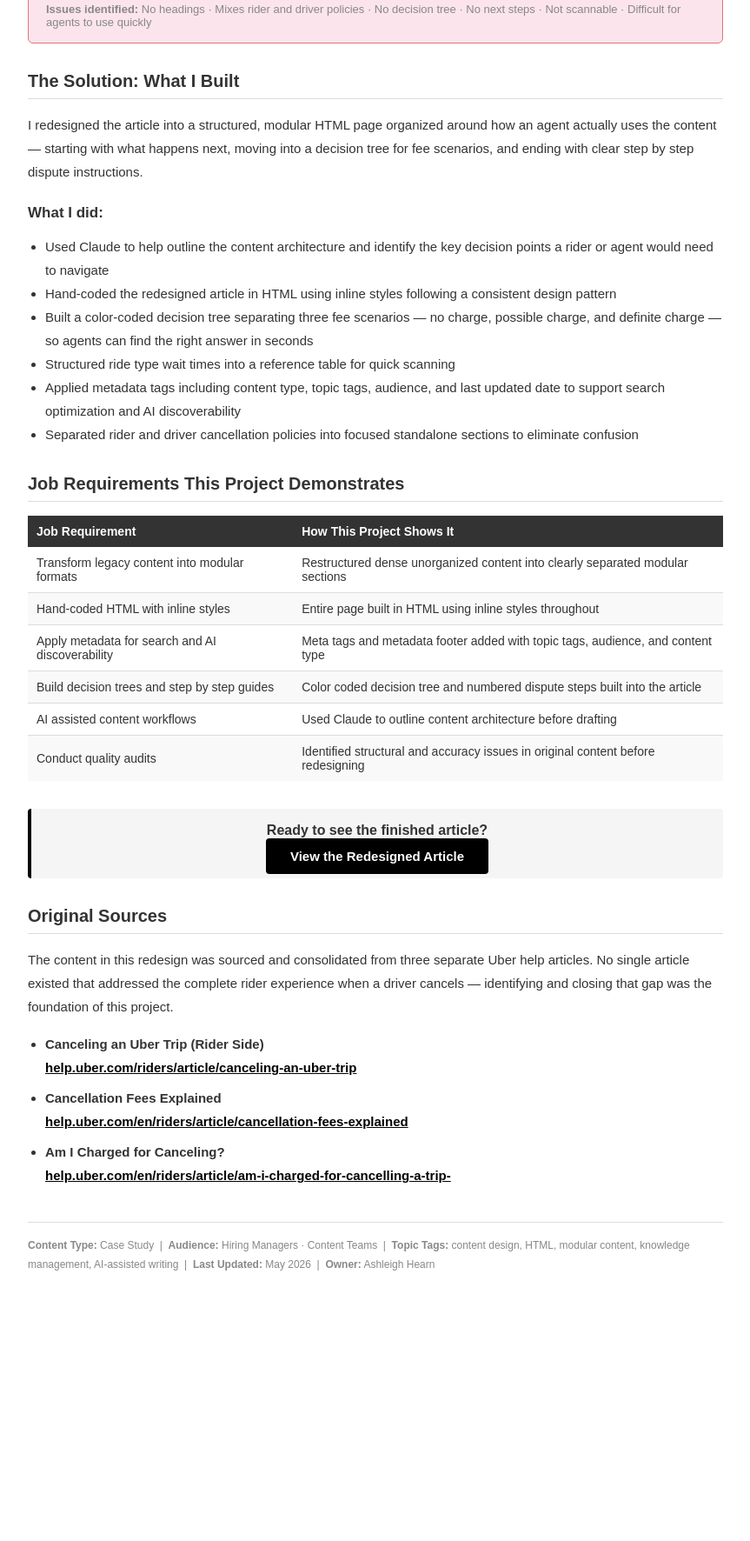
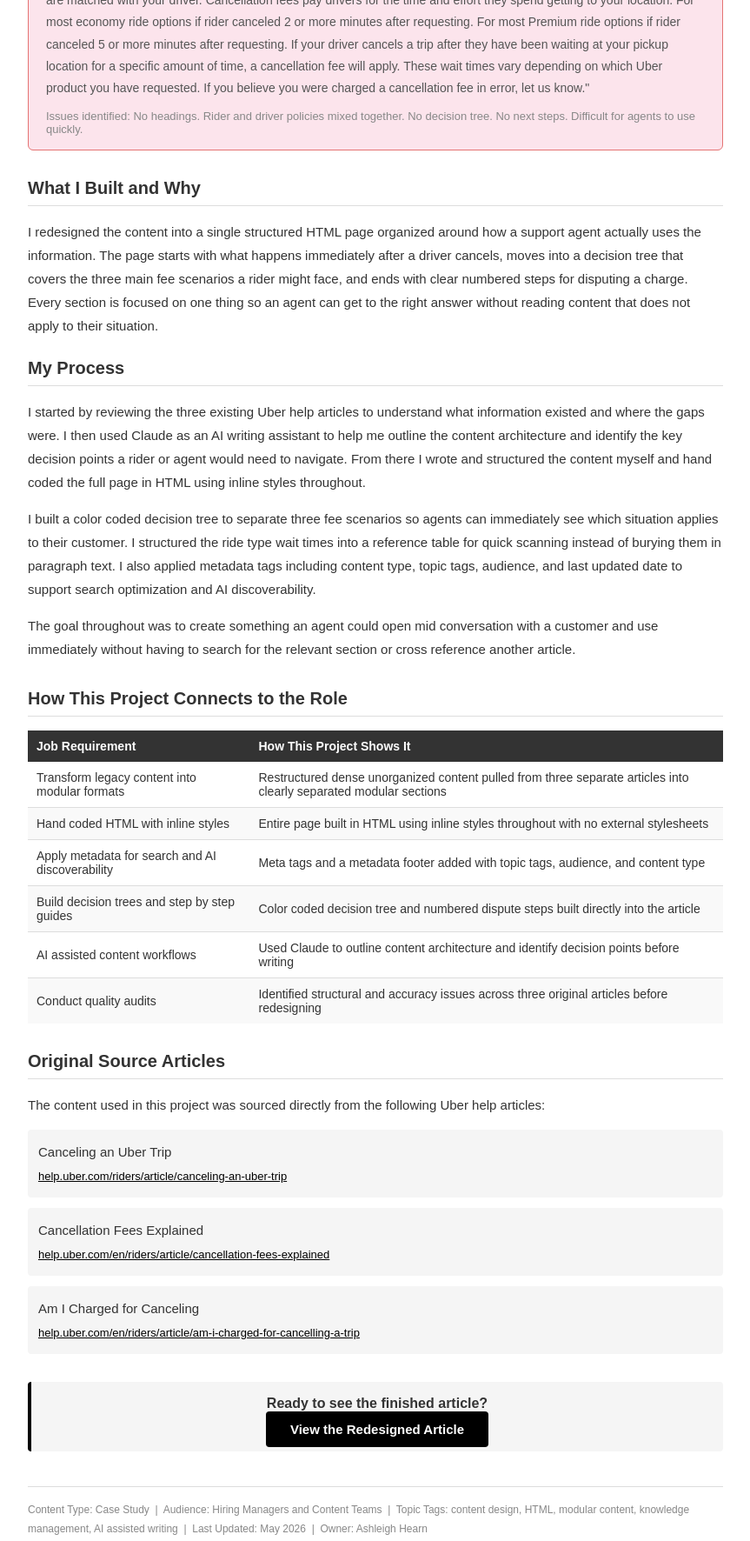
Before and after one commit to ashleightech/uber-content-project, a plain HTML site: page casestudy.html in a window 1280 px wide. Shown: the part 679-2451 px from the top of the page at 87% size, without its empty margins (208-1071 px from the left). Before the commit the page ends 2184 px from the top, so only its background shows below. Drawn offline with Linux system fonts and the light colour scheme.

Commit message:
Revise case study content for clarity and structure
Updated content for clarity and structure, separating rider and driver cancellation policies. Enhanced the organization of the case study for better readability.

```diff
--- a/casestudy.html
+++ b/casestudy.html
@@ -17,46 +17,45 @@
   <div style="border-bottom: 3px solid #000000; padding-bottom: 16px; margin-bottom: 32px;">
     <p style="font-size: 13px; color: #666; margin: 0 0 8px 0;">Portfolio · Ashleigh Hearn · Content Design</p>
     <h1 style="font-size: 28px; font-weight: bold; margin: 0 0 8px 0;">Case Study: Uber Driver Cancellation Content Redesign</h1>
-    <p style="font-size: 15px; color: #555; margin: 0;">A before and after content transformation project demonstrating modular design, HTML authoring, and AI-assisted workflows</p>
+    <p style="font-size: 15px; color: #555; margin: 0;">A before and after content transformation project demonstrating modular design, HTML authoring, and AI assisted workflows</p>
   </div>
 
   <!-- PROJECT SUMMARY -->
   <div style="background-color: #f5f5f5; border-left: 4px solid #000000; padding: 16px 20px; margin-bottom: 32px; border-radius: 4px;">
     <p style="font-size: 15px; margin: 0; line-height: 1.6;">
-      <strong>Project goal:</strong> Identify a gap in Uber's existing rider support content, redesign it into a modular agent-ready format, and hand-code it in HTML following content architecture and design system standards.
+      Project goal: Identify a gap in Uber's existing rider support content, redesign it into a modular agent ready format, and hand code it in HTML following content architecture and design system standards.
     </p>
   </div>
 
   <!-- THE PROBLEM -->
-  <h2 style="font-size: 20px; font-weight: bold; border-bottom: 1px solid #ddd; padding-bottom: 8px; margin-bottom: 16px;">The Problem: What the Original Content Looked Like</h2>
+  <h2 style="font-size: 20px; font-weight: bold; border-bottom: 1px solid #ddd; padding-bottom: 8px; margin-bottom: 16px;">The Problem</h2>
 
-  <p style="font-size: 15px; line-height: 1.8; margin-bottom: 16px;">Uber's existing cancellation content mixed rider and driver cancellation policies together in a single dense block of text with no clear structure or visual hierarchy. An agent trying to help a rider who was charged after a driver canceled would have to read through the entire article to find the relevant policy — slowing down resolution time and increasing the chance of error.</p>
+  <p style="font-size: 15px; line-height: 1.8; margin-bottom: 16px;">When I researched how Uber currently handles support content around driver cancellations, I found that the information was spread across three separate help articles. There was no single resource that walked a rider or support agent through the full picture in one place. Each article covered a piece of the topic but none of them connected the dots in a way that made the resolution process clear and fast.</p>
+
+  <p style="font-size: 15px; line-height: 1.8; margin-bottom: 16px;">On top of that the existing content mixed rider cancellation policies and driver cancellation policies together in the same paragraphs with no visual separation or structure. A support agent trying to help a rider who was charged after their driver canceled would have to read through the entire article to find the relevant policy. That slows down resolution time and increases the chance of giving the wrong information.</p>
 
   <!-- BEFORE BOX -->
   <div style="background-color: #fce4ec; border: 1px solid #e57373; border-radius: 6px; padding: 16px 20px; margin-bottom: 32px;">
-    <p style="font-weight: bold; font-size: 15px; margin: 0 0 12px 0;">🔴 Before — Original Uber Content (unstructured)</p>
-    <p style="font-size: 14px; line-height: 1.8; margin: 0; color: #555; font-style: italic;">"You can cancel your ride at any time through the Uber app, but may be charged a cancellation fee if you cancel after you're matched with your driver. Cancellation fees pay drivers for the time and effort they spend getting to your location. For most economy ride options if rider canceled 2 or more minutes after requesting. For most Premium ride options if rider canceled 5 or more minutes after requesting. If your driver cancels a trip after they've been waiting at your pickup location for a specific amount of time, a cancellation fee will apply. These wait times vary depending on which Uber product you have requested. If you believe you were charged a cancellation fee in error, let us know."</p>
-    <p style="font-size: 13px; margin: 12px 0 0 0; color: #888;"><strong>Issues identified:</strong> No headings · Mixes rider and driver policies · No decision tree · No next steps · Not scannable · Difficult for agents to use quickly</p>
+    <p style="font-size: 15px; margin: 0 0 12px 0;">Before: Example of the original Uber content</p>
+    <p style="font-size: 14px; line-height: 1.8; margin: 0; color: #555;">"You can cancel your ride at any time through the Uber app, but may be charged a cancellation fee if you cancel after you are matched with your driver. Cancellation fees pay drivers for the time and effort they spend getting to your location. For most economy ride options if rider canceled 2 or more minutes after requesting. For most Premium ride options if rider canceled 5 or more minutes after requesting. If your driver cancels a trip after they have been waiting at your pickup location for a specific amount of time, a cancellation fee will apply. These wait times vary depending on which Uber product you have requested. If you believe you were charged a cancellation fee in error, let us know."</p>
+    <p style="font-size: 13px; margin: 12px 0 0 0; color: #888;">Issues identified: No headings. Rider and driver policies mixed together. No decision tree. No next steps. Difficult for agents to use quickly.</p>
   </div>
 
   <!-- THE SOLUTION -->
-  <h2 style="font-size: 20px; font-weight: bold; border-bottom: 1px solid #ddd; padding-bottom: 8px; margin-bottom: 16px;">The Solution: What I Built</h2>
+  <h2 style="font-size: 20px; font-weight: bold; border-bottom: 1px solid #ddd; padding-bottom: 8px; margin-bottom: 16px;">What I Built and Why</h2>
 
-  <p style="font-size: 15px; line-height: 1.8; margin-bottom: 24px;">I redesigned the article into a structured, modular HTML page organized around how an agent actually uses the content — starting with what happens next, moving into a decision tree for fee scenarios, and ending with clear step by step dispute instructions.</p>
+  <p style="font-size: 15px; line-height: 1.8; margin-bottom: 24px;">I redesigned the content into a single structured HTML page organized around how a support agent actually uses the information. The page starts with what happens immediately after a driver cancels, moves into a decision tree that covers the three main fee scenarios a rider might face, and ends with clear numbered steps for disputing a charge. Every section is focused on one thing so an agent can get to the right answer without reading content that does not apply to their situation.</p>
 
-  <!-- WHAT I DID -->
-  <h3 style="font-size: 17px; font-weight: bold; margin-bottom: 12px;">What I did:</h3>
-  <ul style="font-size: 15px; line-height: 1.8; padding-left: 20px; margin-bottom: 32px;">
-    <li>Used Claude to help outline the content architecture and identify the key decision points a rider or agent would need to navigate</li>
-    <li>Hand-coded the redesigned article in HTML using inline styles following a consistent design pattern</li>
-    <li>Built a color-coded decision tree separating three fee scenarios — no charge, possible charge, and definite charge — so agents can find the right answer in seconds</li>
-    <li>Structured ride type wait times into a reference table for quick scanning</li>
-    <li>Applied metadata tags including content type, topic tags, audience, and last updated date to support search optimization and AI discoverability</li>
-    <li>Separated rider and driver cancellation policies into focused standalone sections to eliminate confusion</li>
-  </ul>
+  <h2 style="font-size: 20px; font-weight: bold; border-bottom: 1px solid #ddd; padding-bottom: 8px; margin-bottom: 16px;">My Process</h2>
+
+  <p style="font-size: 15px; line-height: 1.8; margin-bottom: 12px;">I started by reviewing the three existing Uber help articles to understand what information existed and where the gaps were. I then used Claude as an AI writing assistant to help me outline the content architecture and identify the key decision points a rider or agent would need to navigate. From there I wrote and structured the content myself and hand coded the full page in HTML using inline styles throughout.</p>
+
+  <p style="font-size: 15px; line-height: 1.8; margin-bottom: 12px;">I built a color coded decision tree to separate three fee scenarios so agents can immediately see which situation applies to their customer. I structured the ride type wait times into a reference table for quick scanning instead of burying them in paragraph text. I also applied metadata tags including content type, topic tags, audience, and last updated date to support search optimization and AI discoverability.</p>
+
+  <p style="font-size: 15px; line-height: 1.8; margin-bottom: 32px;">The goal throughout was to create something an agent could open mid conversation with a customer and use immediately without having to search for the relevant section or cross reference another article.</p>
 
   <!-- REQUIREMENTS MET -->
-  <h2 style="font-size: 20px; font-weight: bold; border-bottom: 1px solid #ddd; padding-bottom: 8px; margin-bottom: 16px;">Job Requirements This Project Demonstrates</h2>
+  <h2 style="font-size: 20px; font-weight: bold; border-bottom: 1px solid #ddd; padding-bottom: 8px; margin-bottom: 16px;">How This Project Connects to the Role</h2>
 
   <table style="width: 100%; border-collapse: collapse; font-size: 14px; margin-bottom: 32px;">
     <thead>
@@ -68,30 +67,53 @@
     <tbody>
       <tr style="background-color: #fff;">
         <td style="padding: 10px; border-bottom: 1px solid #ddd;">Transform legacy content into modular formats</td>
-        <td style="padding: 10px; border-bottom: 1px solid #ddd;">Restructured dense unorganized content into clearly separated modular sections</td>
+        <td style="padding: 10px; border-bottom: 1px solid #ddd;">Restructured dense unorganized content pulled from three separate articles into clearly separated modular sections</td>
       </tr>
       <tr style="background-color: #f9f9f9;">
-        <td style="padding: 10px; border-bottom: 1px solid #ddd;">Hand-coded HTML with inline styles</td>
-        <td style="padding: 10px; border-bottom: 1px solid #ddd;">Entire page built in HTML using inline styles throughout</td>
+        <td style="padding: 10px; border-bottom: 1px solid #ddd;">Hand coded HTML with inline styles</td>
+        <td style="padding: 10px; border-bottom: 1px solid #ddd;">Entire page built in HTML using inline styles throughout with no external stylesheets</td>
       </tr>
       <tr style="background-color: #fff;">
         <td style="padding: 10px; border-bottom: 1px solid #ddd;">Apply metadata for search and AI discoverability</td>
-        <td style="padding: 10px; border-bottom: 1px solid #ddd;">Meta tags and metadata footer added with topic tags, audience, and content type</td>
+        <td style="padding: 10px; border-bottom: 1px solid #ddd;">Meta tags and a metadata footer added with topic tags, audience, and content type</td>
       </tr>
       <tr style="background-color: #f9f9f9;">
         <td style="padding: 10px; border-bottom: 1px solid #ddd;">Build decision trees and step by step guides</td>
-        <td style="padding: 10px; border-bottom: 1px solid #ddd;">Color coded decision tree and numbered dispute steps built into the article</td>
+        <td style="padding: 10px; border-bottom: 1px solid #ddd;">Color coded decision tree and numbered dispute steps built directly into the article</td>
       </tr>
       <tr style="background-color: #fff;">
         <td style="padding: 10px; border-bottom: 1px solid #ddd;">AI assisted content workflows</td>
-        <td style="padding: 10px; border-bottom: 1px solid #ddd;">Used Claude to outline content architecture before drafting</td>
+        <td style="padding: 10px; border-bottom: 1px solid #ddd;">Used Claude to outline content architecture and identify decision points before writing</td>
       </tr>
       <tr style="background-color: #f9f9f9;">
         <td style="padding: 10px;">Conduct quality audits</td>
-        <td style="padding: 10px;">Identified structural and accuracy issues in original content before redesigning</td>
+        <td style="padding: 10px;">Identified structural and accuracy issues across three original articles before redesigning</td>
       </tr>
     </tbody>
   </table>
+
+  <!-- ORIGINAL SOURCES -->
+  <h2 style="font-size: 20px; font-weight: bold; border-bottom: 1px solid #ddd; padding-bottom: 8px; margin-bottom: 16px;">Original Source Articles</h2>
+
+  <p style="font-size: 15px; line-height: 1.8; margin-bottom: 8px;">The content used in this project was sourced directly from the following Uber help articles:</p>
+
+  <ul style="font-size: 15px; line-height: 1.8; padding-left: 20px; margin-bottom: 32px; list-style-type: none; padding: 0;">
+    <li style="margin-bottom: 12px; padding: 12px; background-color: #f5f5f5; border-radius: 4px;">
+      Canceling an Uber Trip
+      <br>
+      <a href="https://help.uber.com/riders/article/canceling-an-uber-trip" style="color: #000; font-size: 13px;">help.uber.com/riders/article/canceling-an-uber-trip</a>
+    </li>
+    <li style="margin-bottom: 12px; padding: 12px; background-color: #f5f5f5; border-radius: 4px;">
+      Cancellation Fees Explained
+      <br>
+      <a href="https://help.uber.com/en/riders/article/cancellation-fees-explained" style="color: #000; font-size: 13px;">help.uber.com/en/riders/article/cancellation-fees-explained</a>
+    </li>
+    <li style="margin-bottom: 12px; padding: 12px; background-color: #f5f5f5; border-radius: 4px;">
+      Am I Charged for Canceling
+      <br>
+      <a href="https://help.uber.com/en/riders/article/am-i-charged-for-cancelling-a-trip-" style="color: #000; font-size: 13px;">help.uber.com/en/riders/article/am-i-charged-for-cancelling-a-trip</a>
+    </li>
+  </ul>
 
   <!-- CTA -->
   <div style="background-color: #f5f5f5; border-left: 4px solid #000000; padding: 16px 20px; margin-bottom: 32px; border-radius: 4px; text-align: center;">
@@ -99,34 +121,14 @@
     <a href="index.html" style="background-color: #000000; color: #ffffff; padding: 12px 28px; text-decoration: none; border-radius: 4px; font-size: 15px; font-weight: bold;">View the Redesigned Article</a>
   </div>
 
-<!-- ORIGINAL SOURCES -->
-  <div style="margin-bottom: 32px;">
-    <h2 style="font-size: 20px; font-weight: bold; border-bottom: 1px solid #ddd; padding-bottom: 8px; margin-bottom: 16px;">Original Sources</h2>
-    <p style="font-size: 15px; line-height: 1.8; margin-bottom: 16px;">The content in this redesign was sourced and consolidated from three separate Uber help articles. No single article existed that addressed the complete rider experience when a driver cancels — identifying and closing that gap was the foundation of this project.</p>
-    <ul style="font-size: 15px; line-height: 1.8; padding-left: 20px;">
-      <li style="margin-bottom: 8px;">
-        <strong>Canceling an Uber Trip (Rider Side)</strong><br>
-        <a href="https://help.uber.com/riders/article/canceling-an-uber-trip" target="_blank" style="color: #000; font-weight: bold;">help.uber.com/riders/article/canceling-an-uber-trip</a>
-      </li>
-      <li style="margin-bottom: 8px;">
-        <strong>Cancellation Fees Explained</strong><br>
-        <a href="https://help.uber.com/en/riders/article/cancellation-fees-explained" target="_blank" style="color: #000; font-weight: bold;">help.uber.com/en/riders/article/cancellation-fees-explained</a>
-      </li>
-      <li style="margin-bottom: 8px;">
-        <strong>Am I Charged for Canceling?</strong><br>
-        <a href="https://help.uber.com/en/riders/article/am-i-charged-for-cancelling-a-trip-" target="_blank" style="color: #000; font-weight: bold;">help.uber.com/en/riders/article/am-i-charged-for-cancelling-a-trip-</a>
-      </li>
-    </ul>
-  </div>
-
   <!-- METADATA FOOTER -->
   <div style="border-top: 1px solid #ddd; padding-top: 16px; margin-top: 40px;">
     <p style="font-size: 12px; color: #888; margin: 0; line-height: 1.8;">
-      <strong>Content Type:</strong> Case Study &nbsp;|&nbsp;
-      <strong>Audience:</strong> Hiring Managers · Content Teams &nbsp;|&nbsp;
-      <strong>Topic Tags:</strong> content design, HTML, modular content, knowledge management, AI-assisted writing &nbsp;|&nbsp;
-      <strong>Last Updated:</strong> May 2026 &nbsp;|&nbsp;
-      <strong>Owner:</strong> Ashleigh Hearn
+      Content Type: Case Study &nbsp;|&nbsp;
+      Audience: Hiring Managers and Content Teams &nbsp;|&nbsp;
+      Topic Tags: content design, HTML, modular content, knowledge management, AI assisted writing &nbsp;|&nbsp;
+      Last Updated: May 2026 &nbsp;|&nbsp;
+      Owner: Ashleigh Hearn
     </p>
   </div>
 
```
